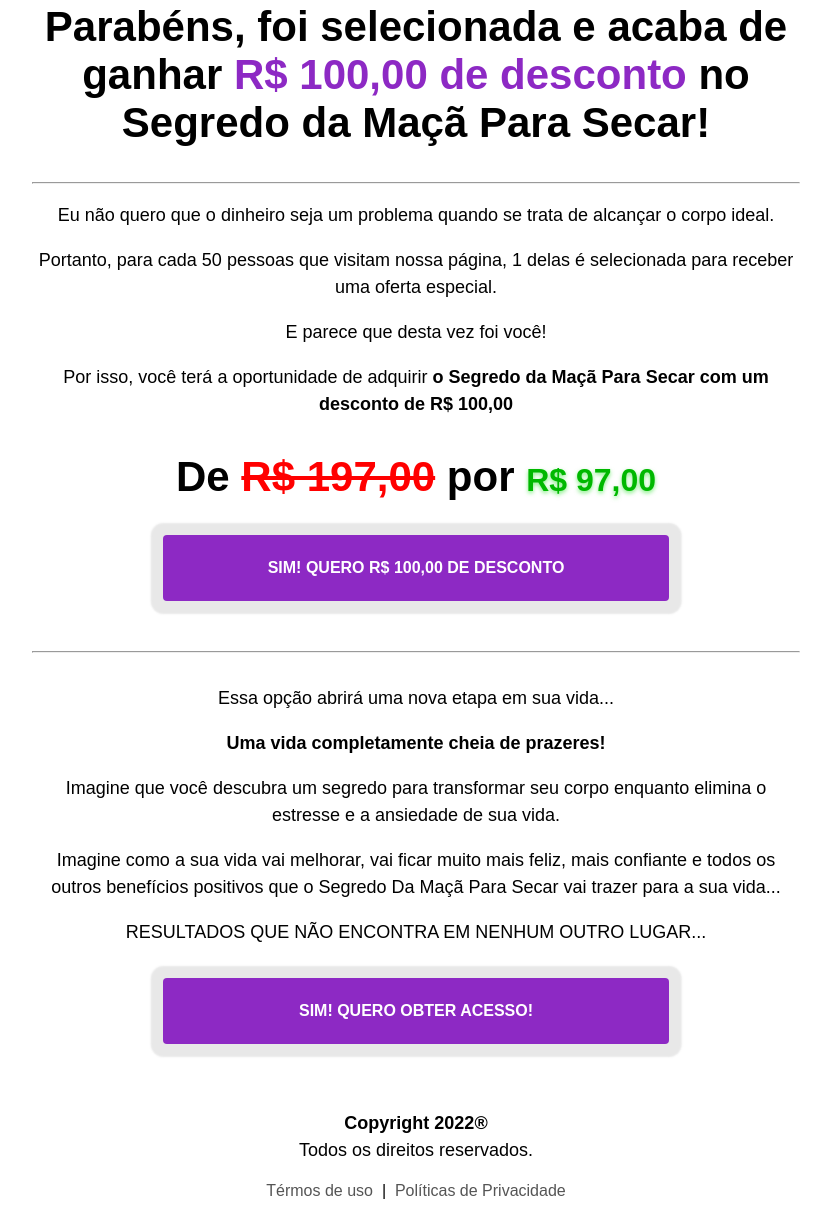
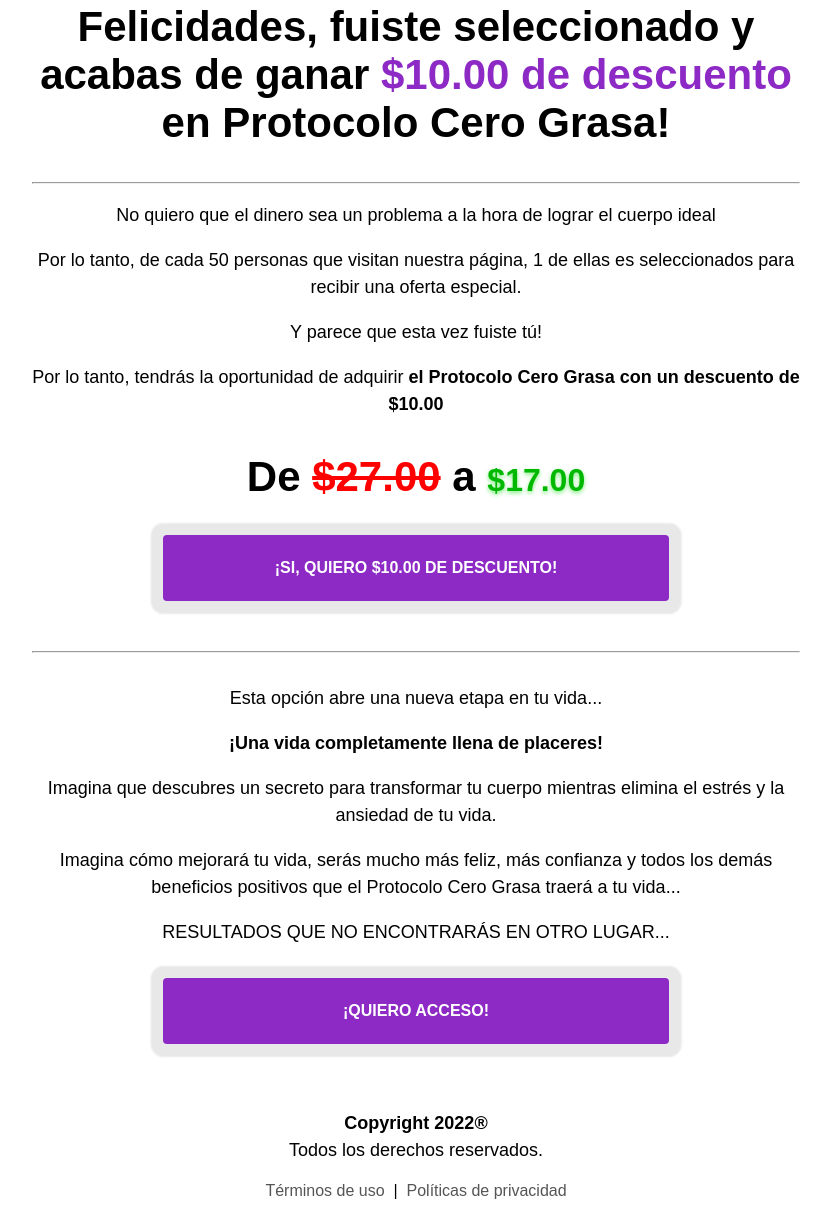
Before and after one commit to lbozio/renovasempre.site, a plain HTML site: page redirect/index.html in a window 1280 px wide. Shown: the part 103-1315 px from the top of the page, without its empty margins (224-1055 px from the left). Drawn offline with Linux system fonts and the light colour scheme.

Commit message:
Update index.html

```diff
--- a/redirect/index.html
+++ b/redirect/index.html
@@ -157,76 +157,69 @@
         }
       }
     </style>
-    <script type="text/javascript">
-    (function(c,l,a,r,i,t,y){
-        c[a]=c[a]||function(){(c[a].q=c[a].q||[]).push(arguments)};
-        t=l.createElement(r);t.async=1;t.src="https://www.clarity.ms/tag/"+i;
-        y=l.getElementsByTagName(r)[0];y.parentNode.insertBefore(t,y);
-    })(window, document, "clarity", "script", "h0yyx3etys");
-</script>
+
   </head>
 
   <body>
     <div class="banner py-lg-1 py-sm-1 center white">
-      Cupom de desconto ativado!
+      ¡Cupón de descuento activado!
     </div>
     <section class="px-lg-20 px-sm-2 center">
       <br />
       <h1>
-        Parabéns, foi selecionada e acaba de ganhar
-        <span class="hl">R$ 100,00 de desconto</span> no Segredo da Maçã Para Secar!
+        Felicidades, fuiste seleccionado y acabas de ganar
+        <span class="hl">$10.00 de descuento</span> en Protocolo Cero Grasa!
       </h1>
       <hr class="mt-3" />
       <p>
-        Eu não quero que o dinheiro seja um problema quando se trata de alcançar
-        o corpo ideal.
+        No quiero que el dinero sea un problema a la hora de lograr
+         el cuerpo ideal
       </p>
       <p>
-        Portanto, para cada 50 pessoas que visitam nossa página, 1 delas é
-        selecionada para receber uma oferta especial.
+        Por lo tanto, de cada 50 personas que visitan nuestra página, 1 de ellas es
+         seleccionados para recibir una oferta especial.
       </p>
-      <p>E parece que desta vez foi você!</p>
+      <p>Y parece que esta vez fuiste tú!</p>
       <p>
-        Por isso, você terá a oportunidade de adquirir
-        <strong>o Segredo da Maçã Para Secar com um desconto de R$ 100,00</strong>
+        Por lo tanto, tendrás la oportunidad de adquirir
+        <strong>el Protocolo Cero Grasa con un descuento de $10.00</strong>
       </p>
       <h1>
-        De <span class="crossed">R$ 197,00</span> por
-        <span class="new-price">R$ 97,00</span>
+        De <span class="crossed">$27.00</span> a
+        <span class="new-price">$17.00</span>
       </h1>
       <a
         class="btn alt mt-3 pulse call-to-action-link"
-        href="https://checkout.payt.com.br/93ac0c50dd620dc7b88e5fe05c70e15b"
+        href="https://pay.hotmart.com/I74389207F?off=j4qqwnvf"
       >
-        SIM! QUERO R$ 100,00 DE DESCONTO
+        ¡SI, QUIERO $10.00 DE DESCUENTO!
       </a>
       <br />
       <hr class="mt-3" />
-      <p class="mt-3">Essa opção abrirá uma nova etapa em sua vida...</p>
-      <p><strong>Uma vida completamente cheia de prazeres!</strong></p>
+      <p class="mt-3">Esta opción abre una nueva etapa en tu vida...</p>
+      <p><strong>¡Una vida completamente llena de placeres!</strong></p>
       <p>
-        Imagine que você descubra um segredo para transformar seu corpo enquanto
-        elimina o estresse e a ansiedade de sua vida.
+        Imagina que descubres un secreto para transformar tu cuerpo mientras
+         elimina el estrés y la ansiedad de tu vida.
       </p>
       <p>
-        Imagine como a sua vida vai melhorar, vai ficar muito mais feliz, mais
-        confiante e todos os outros benefícios positivos que o Segredo Da
-        Maçã Para Secar vai trazer para a sua vida...
+        Imagina cómo mejorará tu vida, serás mucho más feliz, más
+         confianza y todos los demás beneficios positivos que el Protocolo Cero Grasa traerá a tu vida...
       </p>
-      <p>RESULTADOS QUE NÃO ENCONTRA EM NENHUM OUTRO LUGAR...</p>
+      <p>RESULTADOS QUE NO ENCONTRARÁS EN OTRO LUGAR...</p>
       <a
         class="btn mt-3 pulse call-to-action-link"
-        href="https://checkout.payt.com.br/93ac0c50dd620dc7b88e5fe05c70e15b"
+        href="https://pay.hotmart.com/I74389207F?off=j4qqwnvf"
       >
-        SIM! QUERO OBTER ACESSO!
+        ¡QUIERO ACCESO!
       </a>
       <br /><br />
     </section>
     <footer class="center px-lg-20 py-lg-1 py-sm-1 px-sm-2 white">
-      <p><strong>Copyright 2022®</strong><br />Todos os direitos reservados.</p>
+      <p><strong>Copyright 2022®</strong><br />Todos los derechos reservados.</p>
       <div class="flex" style="justify-content: center">
-        <a id="termos" href="#"> Térmos de uso </a>&nbsp;|&nbsp;
-        <a id="privacidade" href="#"> Políticas de Privacidade </a>
+        <a id="termos" href="#"> Términos de uso </a>&nbsp;|&nbsp;
+        <a id="privacidade" href="#">Políticas de privacidad </a>
       </div>
 
       <script>
```
